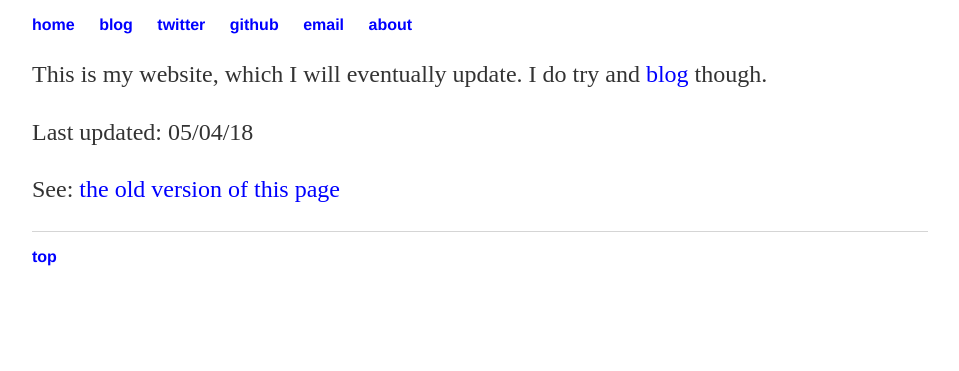
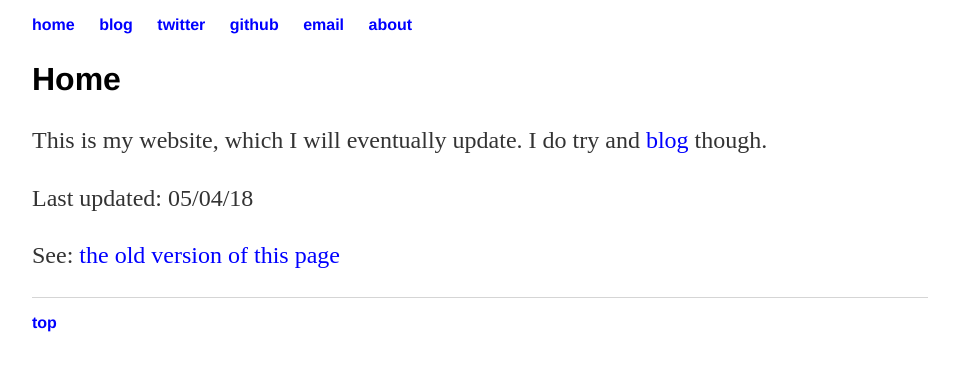
Before and after one commit to bentrevett/bentrevett.github.io, a Jekyll site: the page built from index.html, in a window 1280 px wide. Shown: the top 371 px of the page, without its empty margins (160-1119 px from the left). Built offline with Jekyll 4.4.1, drawn with Linux system fonts in a browser that asks for light colours.

Commit message:
added home title

```diff
--- a/index.html
+++ b/index.html
@@ -2,6 +2,7 @@
 layout: default
 title: Ben Trevett
 ---
+  <h2>Home</h2>
 
   <p>This is my website, which I will eventually update. I do try and <a href="/blog">blog</a> though.</p>
 
```
